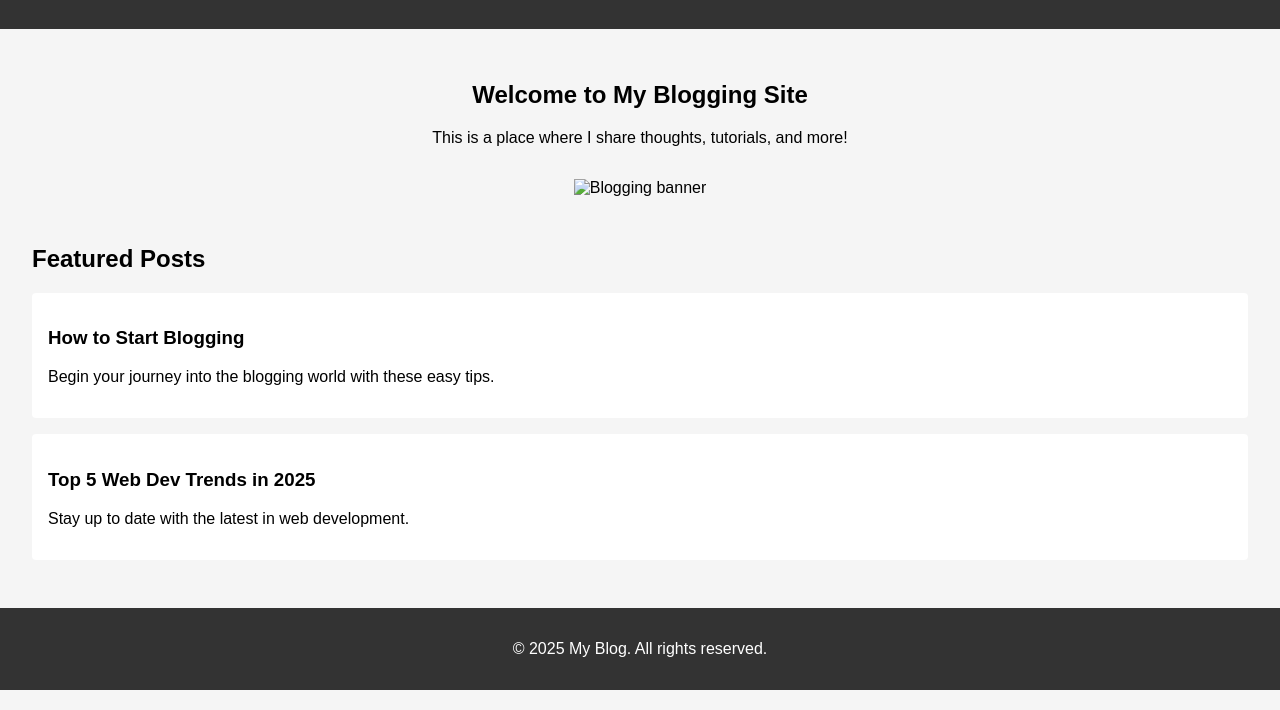
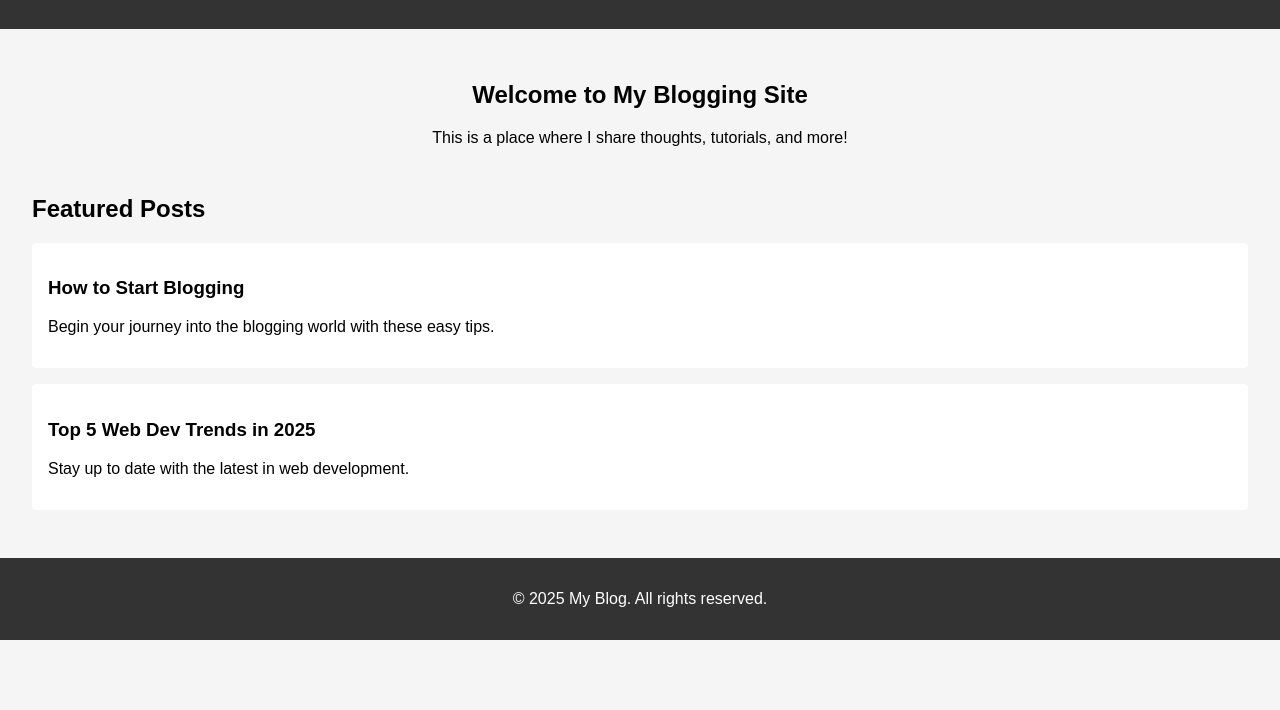
Before and after one commit to zeeshan-afzal-git/Blogging-Website, a website: page src/home-page.html in a window 1280 px wide. Shown: the part 90-800 px from the top of the page. Drawn offline with Linux system fonts and the light colour scheme.

Commit message:
Update mistake in home-page

```diff
--- a/src/home-page.html
+++ b/src/home-page.html
@@ -22,7 +22,7 @@
       <section class="intro">
         <h2>Welcome to My Blogging Site</h2>
         <p>This is a place where I share thoughts, tutorials, and more!</p>
-        <img src="blog-banner.jpg" alt="Blogging banner" />
+
       </section>
 
       <section class="featured-posts">
```
